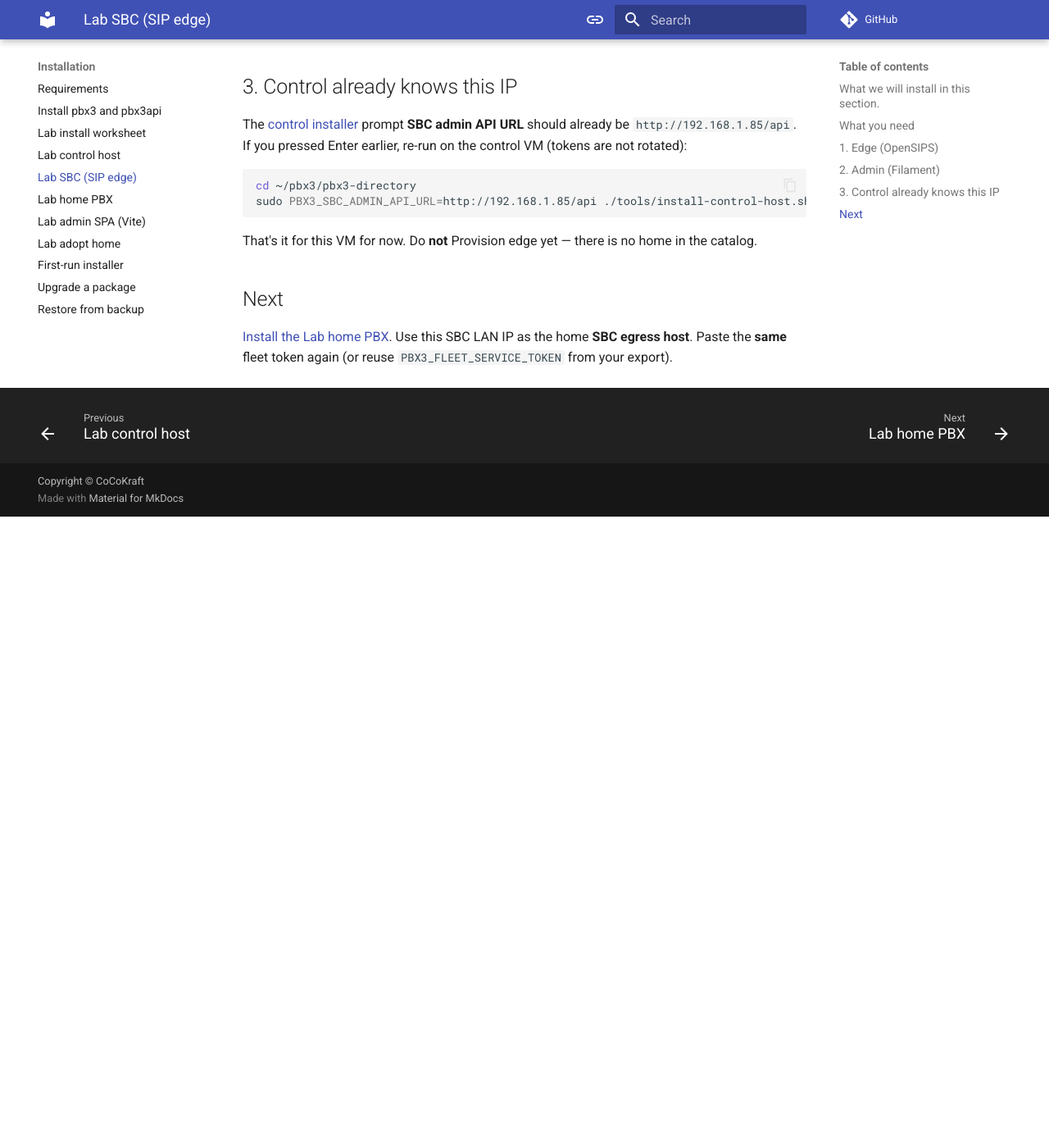
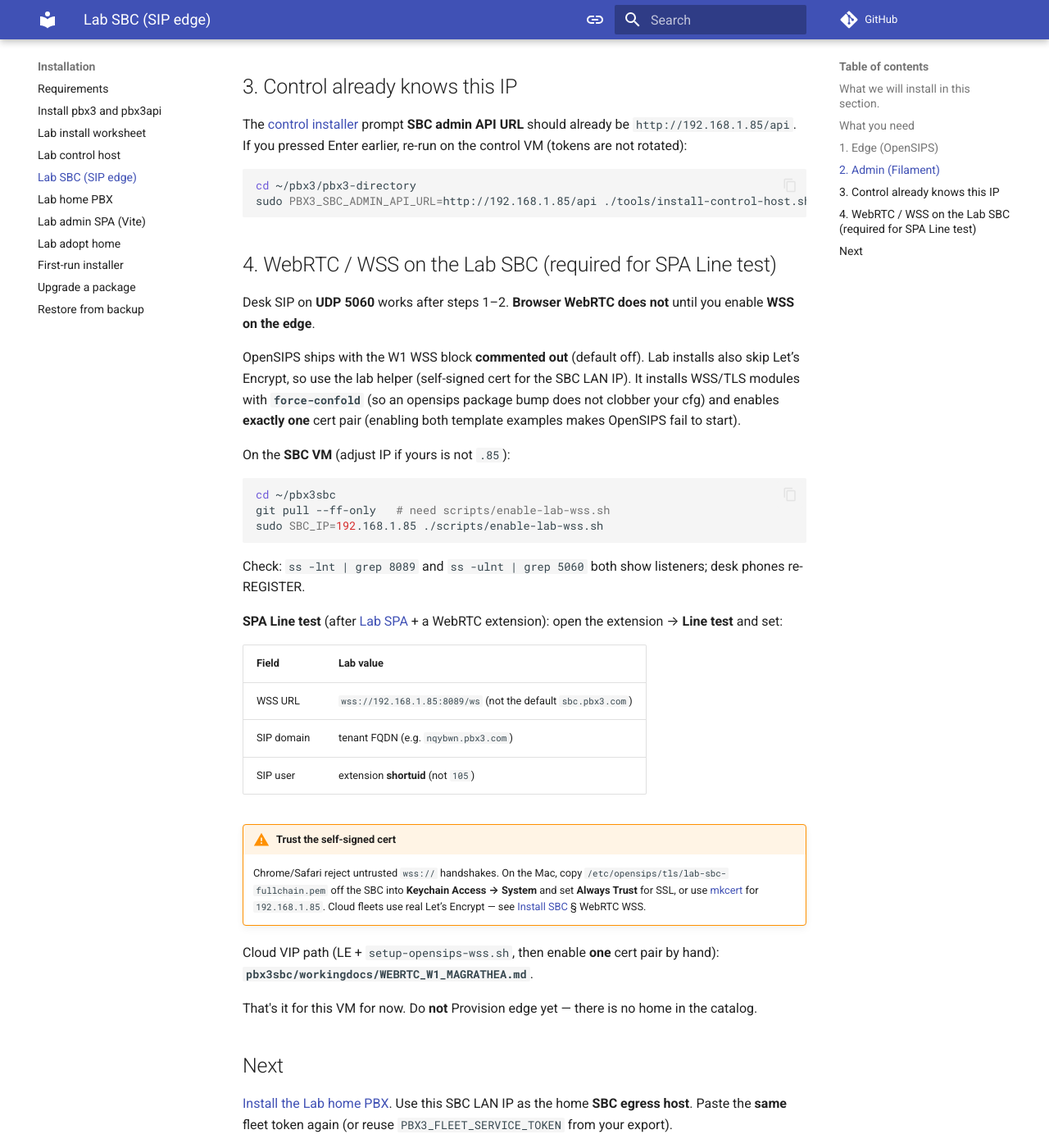
Before and after one commit to aelintra/pbx3-docs, an MkDocs documentation site: the page built from docs/installation/install-lab-sbc.md, in a window 1280 px wide and 1400 px high, scrolled down 2209 px. Shown: the whole window at 82% size. Built offline with MkDocs 1.6.1 and Material for MkDocs 9.7.7, drawn with Linux system fonts in a browser that asks for light colours; comment, search, counter and statistics services are not loaded; before the commit the page ends 2839 px from its top, so only the background shows below that.

Commit message:
Document lab SBC WSS enable and Line test overrides.
Point lab install at enable-lab-wss.sh; note cloud one-cert-pair rule and SPA Line test WSS URL for LAN.

Co-authored-by: Cursor <cursoragent@cursor.com>

````diff
--- a/docs/installation/install-lab-sbc.md
+++ b/docs/installation/install-lab-sbc.md
@@ -85,6 +85,35 @@ cd ~/pbx3/pbx3-directory
 sudo PBX3_SBC_ADMIN_API_URL=http://192.168.1.85/api ./tools/install-control-host.sh
 ```
 
+## 4. WebRTC / WSS on the Lab SBC (required for SPA Line test)
+
+Desk SIP on **UDP 5060** works after steps 1–2. **Browser WebRTC does not** until you enable **WSS on the edge**.
+
+OpenSIPS ships with the W1 WSS block **commented out** (default off). Lab installs also skip Let’s Encrypt, so use the lab helper (self-signed cert for the SBC LAN IP). It installs WSS/TLS modules with **`force-confold`** (so an opensips package bump does not clobber your cfg) and enables **exactly one** cert pair (enabling both template examples makes OpenSIPS fail to start).
+
+On the **SBC VM** (adjust IP if yours is not `.85`):
+
+```bash
+cd ~/pbx3sbc
+git pull --ff-only   # need scripts/enable-lab-wss.sh
+sudo SBC_IP=192.168.1.85 ./scripts/enable-lab-wss.sh
+```
+
+Check: `ss -lnt | grep 8089` and `ss -ulnt | grep 5060` both show listeners; desk phones re-REGISTER.
+
+**SPA Line test** (after [Lab SPA](install-lab-spa.md) + a WebRTC extension): open the extension → **Line test** and set:
+
+| Field | Lab value |
+|-------|-----------|
+| WSS URL | `wss://192.168.1.85:8089/ws` (not the default `sbc.pbx3.com`) |
+| SIP domain | tenant FQDN (e.g. `nqybwn.pbx3.com`) |
+| SIP user | extension **shortuid** (not `105`) |
+
+!!! warning "Trust the self-signed cert"
+    Chrome/Safari reject untrusted `wss://` handshakes. On the Mac, copy `/etc/opensips/tls/lab-sbc-fullchain.pem` off the SBC into **Keychain Access → System** and set **Always Trust** for SSL, or use [mkcert](https://github.com/FiloSottile/mkcert) for `192.168.1.85`. Cloud fleets use real Let’s Encrypt — see [Install SBC](../fleet/install-sbc.md) § WebRTC WSS.
+
+Cloud VIP path (LE + `setup-opensips-wss.sh`, then enable **one** cert pair by hand): **`pbx3sbc/workingdocs/WEBRTC_W1_MAGRATHEA.md`**.
+
 That's it for this VM for now. Do **not** Provision edge yet — there is no home in the catalog.
 
 ## Next
````
Also changed, not shown: docs/fleet/install-sbc.md (+20 -0 lines), docs/installation/install-lab-spa.md (+4 -0 lines).
